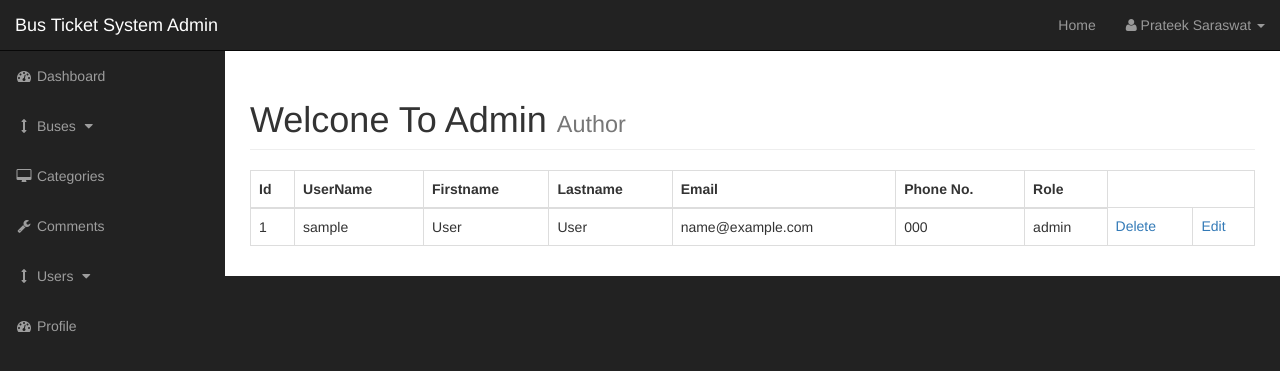
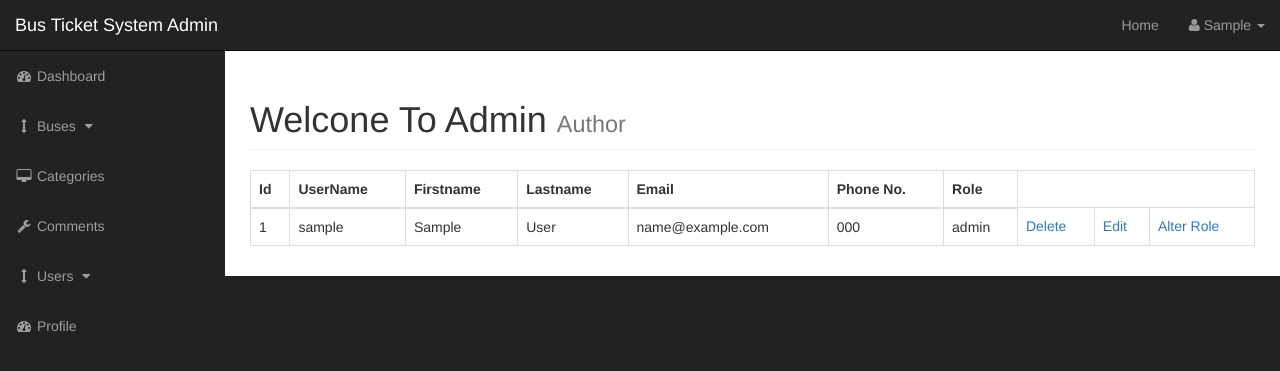
Before and after one commit to saraswatprateek/Online-Bus-Booking-System, a PHP site: page /admin/users.php in a window 1280 px wide. Shown: the top 371 px of the page. Run offline with PHP 8.4, Linux system fonts and the light colour scheme; the visitor is signed in with stand-in values (Sample User, id 1); tables that the repository leaves empty or names only in its code hold one stand-in row (values such as "Sample post").

Commit message:
Add files via upload

```diff
--- a/admin/includes/admin_header.php
+++ b/admin/includes/admin_header.php
@@ -1,4 +1,21 @@
+<?php session_start(); ?>
+<?php ob_start(); ?>
 <?php include "../includes/db.php" ?>
+
+<?php
+
+if (!isset($_SESSION['s_role'])) {
+    header("Location: ../index.php");
+}
+else {
+    if ($_SESSION['s_role'] !== 'admin') {
+        header("Location: ../index.php");
+    }
+}
+
+?>
+
+
 <!DOCTYPE html>
 <html lang="en">
 
--- a/admin/includes/admin_navigation.php
+++ b/admin/includes/admin_navigation.php
@@ -15,14 +15,14 @@
 
 
                 <li class="dropdown">
-                    <a href="#" class="dropdown-toggle" data-toggle="dropdown"><i class="fa fa-user"></i> Prateek Saraswat <b class="caret"></b></a>
+                    <a href="#" class="dropdown-toggle" data-toggle="dropdown"><i class="fa fa-user"></i> <?php echo ucfirst($_SESSION['s_username']); ?> <b class="caret"></b></a>
                     <ul class="dropdown-menu">
                         <li>
                             <a href="#"><i class="fa fa-fw fa-user"></i> Profile</a>
                         </li>
                         <li class="divider"></li>
                         <li>
-                            <a href="#"><i class="fa fa-fw fa-power-off"></i> Log Out</a>
+                            <a href="../includes/logout.php"><i class="fa fa-fw fa-power-off"></i> Log Out</a>
                         </li>
                     </ul>
                 </li>
@@ -56,9 +56,9 @@
                             <li>
                                 <a href="users.php">All Users</a>
                             </li>
-                            <li>
+                            <!-- <li>
                                 <a href="users.php?source=update_user">Edit Buses</a>
-                            </li>
+                            </li> -->
                         </ul>
                     </li>
                     <li>
--- a/admin/index.php
+++ b/admin/index.php
@@ -13,8 +13,8 @@
                 <div class="row">
                     <div class="col-lg-12">
                         <h1 class="page-header">
-                            Welcone To Admin
-                            <small>Author</small>
+                            Welcome To Admin
+                            <small><?php echo ucfirst($_SESSION['s_username']);   ?></small>
                         </h1>
                     </div>
                 </div>
--- a/admin/users.php
+++ b/admin/users.php
@@ -68,7 +68,7 @@
                                     <tr>
                                         <td><?php echo $user_id ?></td>
                                         <td><?php echo $username ?></td>
-                                        <td><?php echo $user_lastname ?></td>
+                                        <td><?php echo $user_firstname ?></td>
                                         <td><?php echo $user_lastname ?></td>
                                         <td><?php echo $user_email ?></td>
                                         <td><?php echo $user_phoneno ?></td>
@@ -76,6 +76,7 @@
 
                                         <?php echo "<td><a href='users.php?delete=$user_id'>Delete</a></td>"; ?>
                                         <?php echo "<td><a href='users.php?source=update_user&user_id=$user_id'>Edit</a></td>"; ?>
+                                        <?php echo "<td><a href='users.php?alter_role=$user_id'>Alter Role</a></td>"; ?>
                                     </tr>
                                     <?php } ?>
                                 </tbody>
@@ -99,10 +100,29 @@
                             $query = "DELETE FROM users WHERE user_id = {$user_idd} ";
 
                             $delete_query = mysqli_query($connection,$query);
-                            //header("Location : users.php");
+                            header("Location : users.php");
                             if(!$delete_query) {
                                 die("Query Failed" . mysqli_error($connection));
                             }
+                        }
+
+                        ?>
+
+                        <?php
+
+                        if (isset($_GET['alter_role'])) {
+                            $user_id = $_GET['alter_role'];
+
+                            if($user_role == "subscriber")
+                            $query = "UPDATE users SET user_role = 'admin' WHERE user_id = '$user_id'";
+                            else if($user_role == "admin")
+                            $query = "UPDATE users SET user_role = 'subscriber' WHERE user_id = '$user_id'";
+                            $add_admin = mysqli_query($connection, $query);
+
+                            if(!$add_admin) {
+                                die("Query Failed" . mysqli_error($connection));
+                            }
+                            header("Location: users.php");
                         }
 
                         ?>
```
Also changed, not shown: admin/includes/update_user.php (+5 -11 lines).
